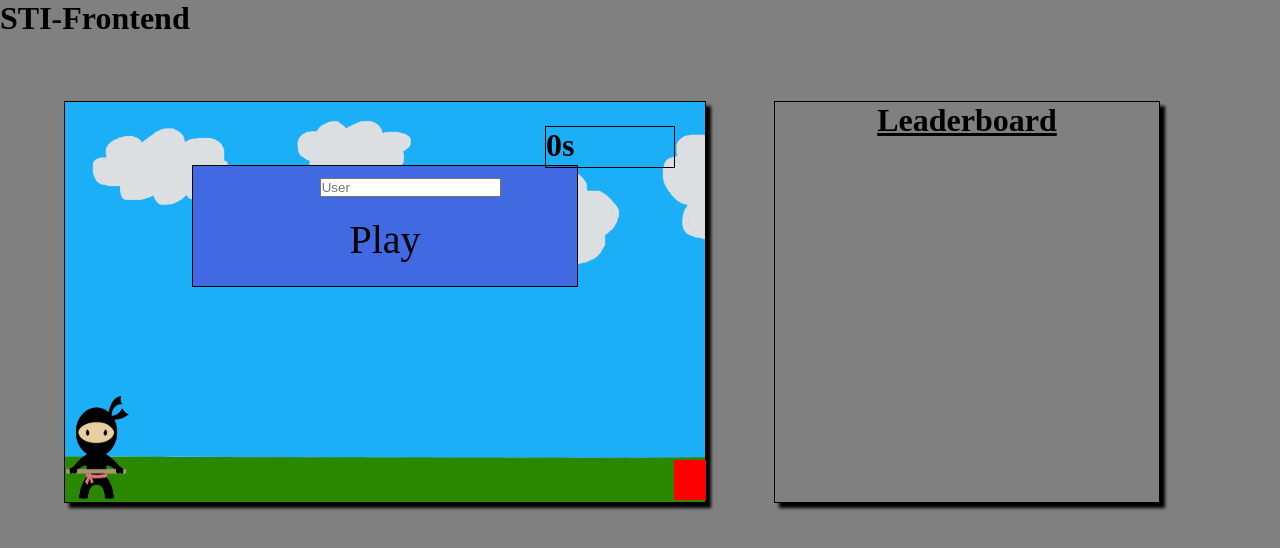
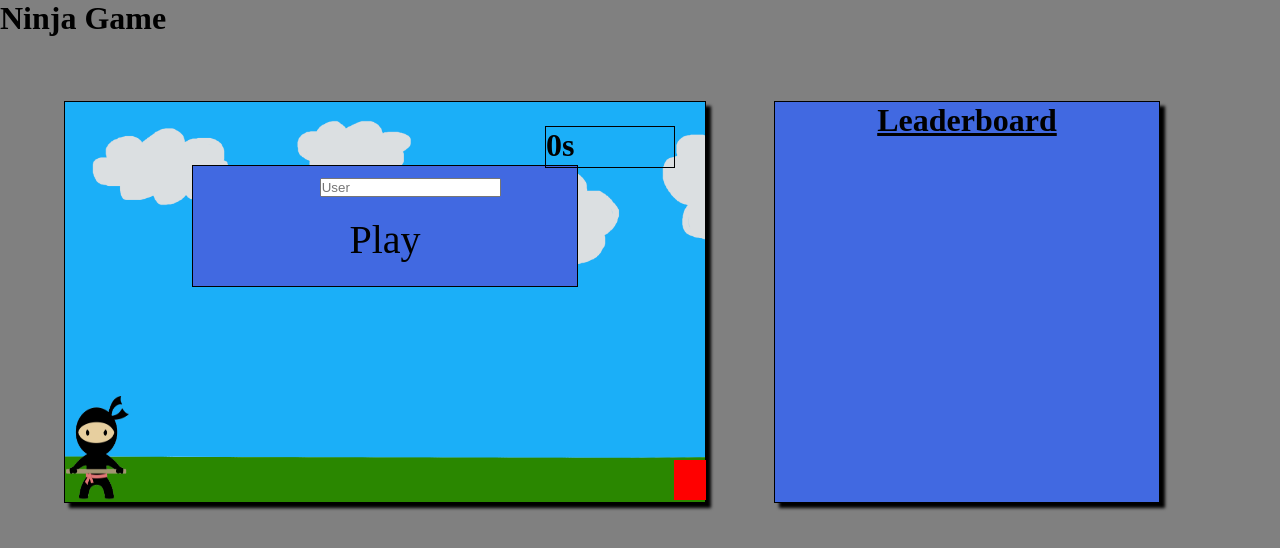
Before and after one commit to pigey/sti-frontend, a website: page public/index.html in a window 1280 px wide. Drawn offline with Linux system fonts and the light colour scheme; no server answers.

Commit message:
small css changes

```diff
--- a/public/css/index.css
+++ b/public/css/index.css
@@ -76,6 +76,7 @@ body{
     vertical-align: top;
     text-align: center;
     box-shadow: 5px 5px 3px black;
+    background-color: royalblue;
 
 }
 .leaderContent{
--- a/public/index.html
+++ b/public/index.html
@@ -8,7 +8,7 @@
     <title>Ninja-game</title>
 </head>
 <body>
-    <h1>STI-Frontend</h1>
+    <h1>Ninja Game</h1>
     <div id="app" onclick="jump()">
         <div id="tryAgain">
             <div id="user">
```
